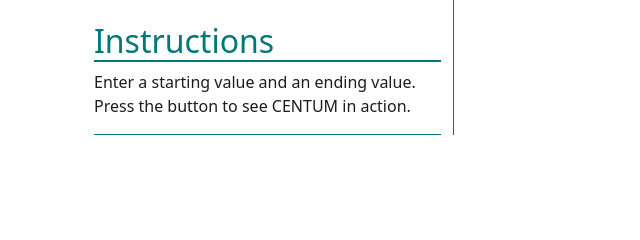
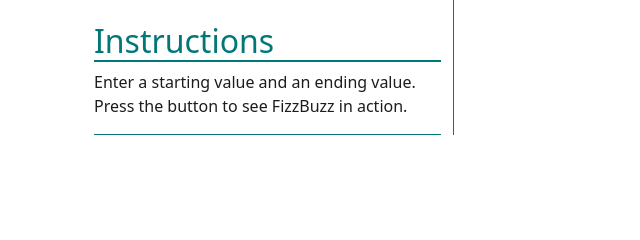
Before and after one commit to Vinay352/FizzBuzz, a plain HTML site: page app.html in a window 1280 px wide. Shown: the part 394-634 px from the top of the page, 0-640 px from the left. Drawn offline with nearby package versions, Linux system fonts and the light colour scheme.

Commit message:
error correction

```diff
--- a/app.html
+++ b/app.html
@@ -71,7 +71,7 @@
                         Instructions
                     </h2>
                     <p>
-                        Enter a starting value and an ending value. Press the button to see CENTUM in action.
+                        Enter a starting value and an ending value. Press the button to see FizzBuzz in action.
                     </p>
                     <div class="col-12 bottomHeadingUnderline"></div>
                 </div>
```
